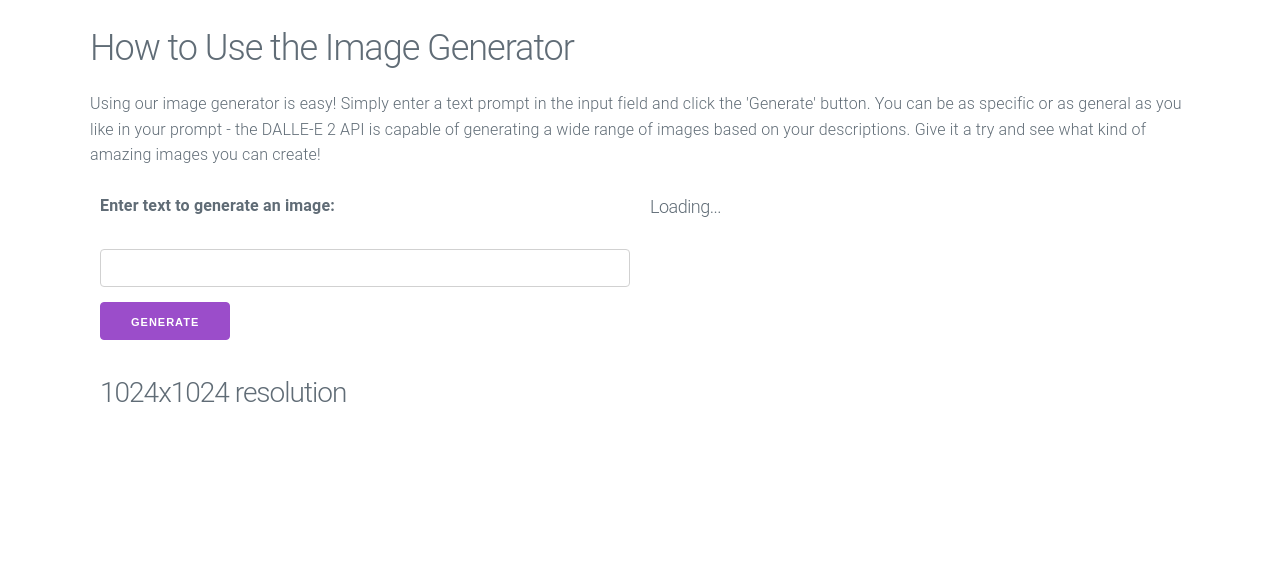
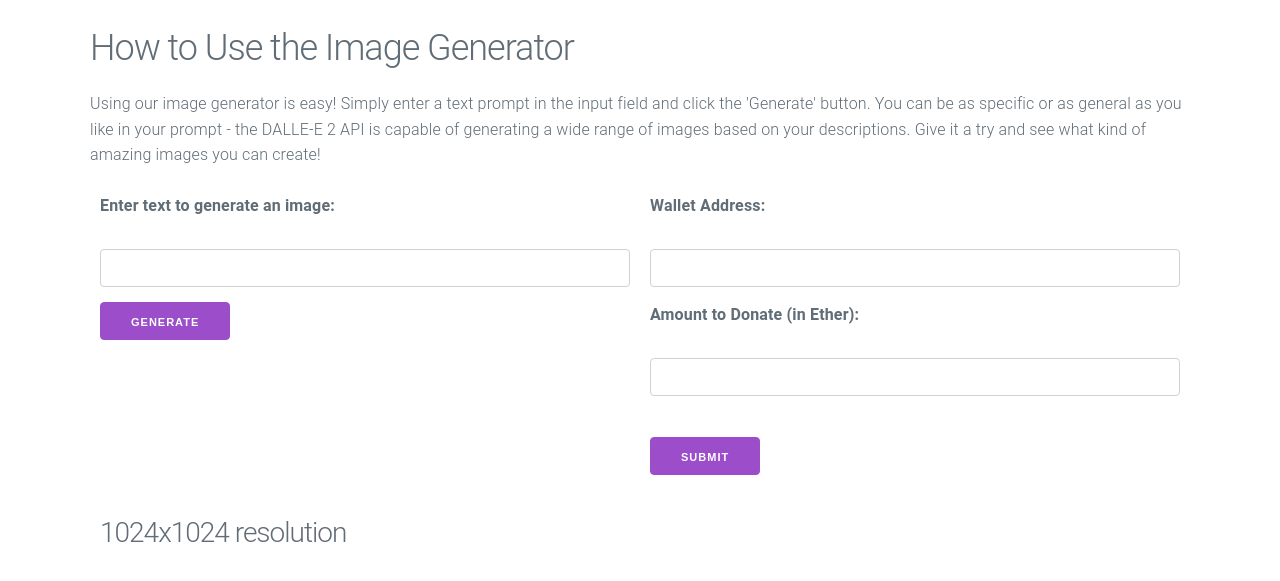
Before and after one commit to OvoOno-Studio/openai-dalle-python, a Flask app: page / in a window 1280 px wide. Shown: the part 159-740 px from the top of the page. Run offline with Flask 2, Linux system fonts and the light colour scheme; some libraries are stand-ins or nearby versions.

Commit message:
add donate function

```diff
--- a/app.py
+++ b/app.py
@@ -1,11 +1,15 @@
 import openai
+from web3 import Web3
 from flask import Flask, request, render_template, jsonify
-from config import APIKey
+from config import APIKey, InfuraKey
 import urllib.request
 import datetime
 
 # Counts per IP
 request_counts = {}
+
+# Connect to the Ethereum network using Infura
+web3 = Web3(Web3.HTTPProvider(f"https://mainnet.infura.io/v3/{InfuraKey}"))
 
 # Set the API key
 openai.api_key = str(APIKey)
@@ -20,7 +24,6 @@ class Form:
 def index():
     return render_template('index.html')
 
-
 def save_image(image_url, save_path, image_name):
     """
     Save an image from a URL to a specified location on the server.
@@ -34,6 +37,40 @@ def save_image(image_url, save_path, image_name):
     None
     """
     urllib.request.urlretrieve(image_url, f"{save_path}/{image_name}")
+
+@app.route('/donate', methods=['POST'])
+def donate():
+    # Get the user's wallet address and the amount they want to donate
+    wallet_address = request.form['wallet_address']
+    amount = request.form['amount']
+
+    # Check that the user has enough Ethereum in their wallet
+    balance = web3.eth.getBalance(wallet_address)
+    if balance < amount:
+        return "Error: Not enough Ethereum in wallet"
+
+    # Set the amount to donate in wei (1 ether = 10^18 wei)
+    amount_in_wei = web3.toWei(amount, 'ether')
+
+    # Set the recipient address to your wallet address
+    recipient_address = '0xe4b3d35CA83ea2f66e26c6EFB81F3FCa35c6C331'
+
+    # Set the transaction details
+    transaction = {
+        'to': recipient_address,
+        'value': amount_in_wei,
+        'gas': 21000,
+        'gasPrice': web3.toWei('20', 'gwei'),
+        'nonce': web3.eth.getTransactionCount(wallet_address)
+    }
+
+    # Sign the transaction with the user's wallet private key
+    wallet_private_key = 'YOUR-WALLET-PRIVATE-KEY'
+    signed_tx = web3.eth.account.signTransaction(transaction, wallet_private_key)
+
+    # Send the transaction to the Ethereum network
+    tx_hash = web3.eth.sendRawTransaction(signed_tx.rawTransaction)
+    return f'Transaction sent: {tx_hash}'
 
 @app.route('/generate', methods=['POST', 'GET'])
 def generate():
--- a/config.py
+++ b/config.py
@@ -4,3 +4,4 @@ from dotenv import load_dotenv
 load_dotenv()
 
 APIKey = os.getenv('API_KEY')
+InfuraKey = os.getenv('INFURA_KEY')
--- a/templates/index.html
+++ b/templates/index.html
@@ -33,11 +33,18 @@
                 {% include 'form.html' %}
             </div>
             <div class="column column-50">
+                <form action="/donate" method="POST">
+                    <label for="wallet_address">Wallet Address:</label><br>
+                    <input type="text" id="wallet_address" name="wallet_address"><br>
+                    <label for="amount">Amount to Donate (in Ether):</label><br>
+                    <input type="text" id="amount" name="amount"><br><br>
+                    <input type="submit" value="Submit">
+                </form>
                 <!-- The HTML markup for the loading animation -->
-                <h5>Loading...</h5>
                 <div id="loader" style="display: none;">
-                    <svg viewBox="0 0 50 50">
-                        <circle cx="25" cy="25" r="10" fill="none" stroke="#00bfff" stroke-width="5"/>
+                    <h5>Loading...</h5>
+                    <svg viewBox="0 0 25 25">
+                        <circle cx="25" cy="25" r="5" fill="none" stroke="#00bfff" stroke-width="5"/>
                     </svg>
                 </div>
             </div>
```
